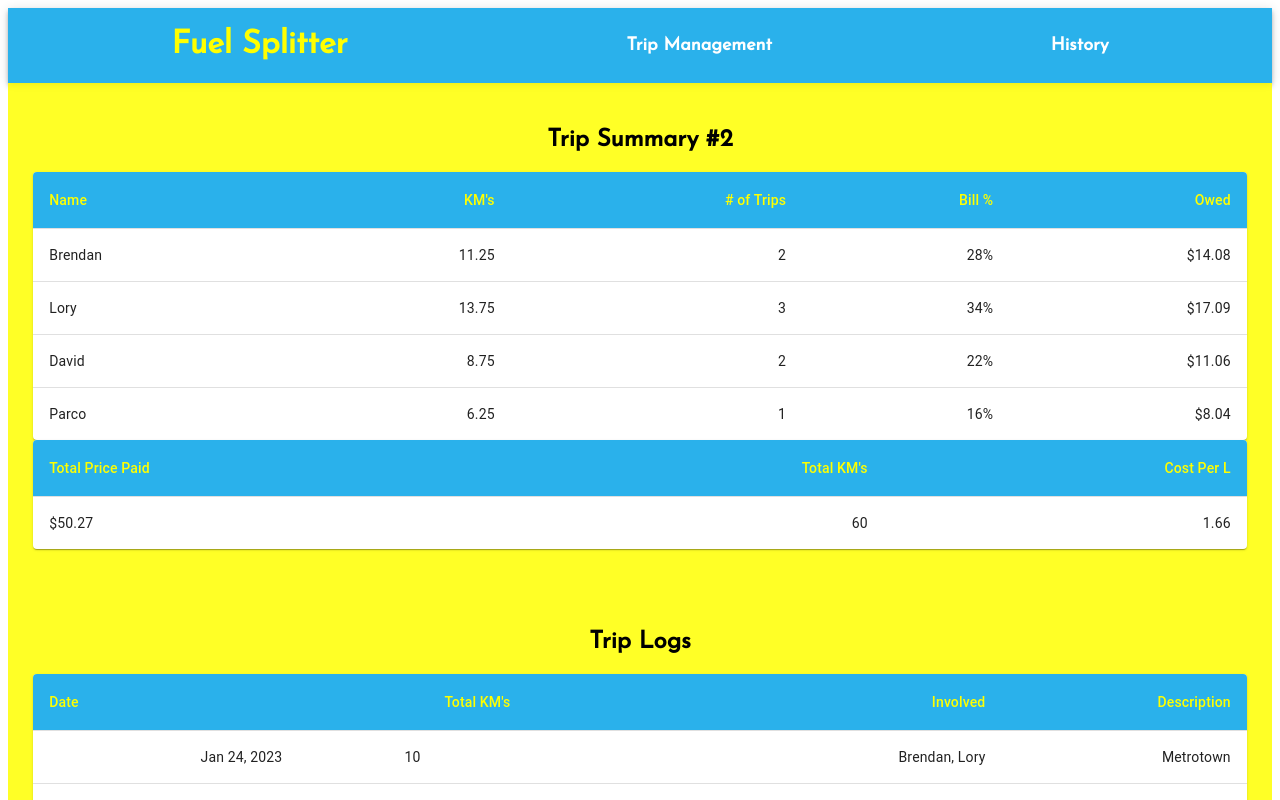
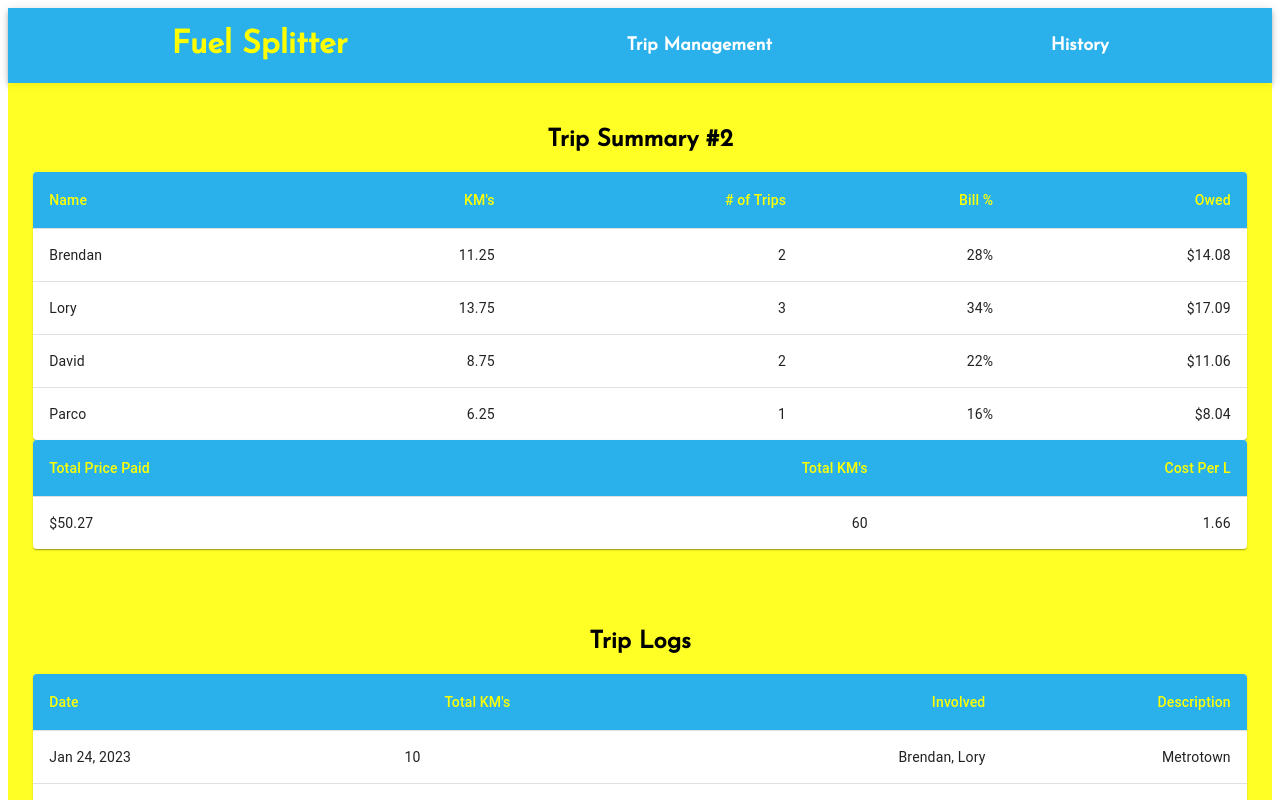
Before and after one commit to woobrendan/Fuel_Splitter, a React (Create React App) app in the folder fuel_splitter/: page /history in a window 1280 px wide. Shown: the top 800 px of the page. Built offline with nearby package versions, Linux system fonts and the light colour scheme.

Commit message:
remove alignment from tableCell for date

```diff
--- a/fuel_splitter/src/components/Travel_Log/TravelRow.tsx
+++ b/fuel_splitter/src/components/Travel_Log/TravelRow.tsx
@@ -47,7 +47,7 @@ const TravelRow: React.FC<Props> = ({ tripLog, tripNum }) => {
 
   return (
     <TableRow sx={{ "&:last-child td, &:last-child th": { border: 0 } }}>
-      <TableCell align="right">{convertDateToString(date)}</TableCell>
+      <TableCell>{convertDateToString(date)}</TableCell>
       <TableCell align="center">{totalKM}</TableCell>
       <TableCell align="right">{getNames(getNamesInvolved())}</TableCell>
       <TableCell align="right">{description}</TableCell>
```
